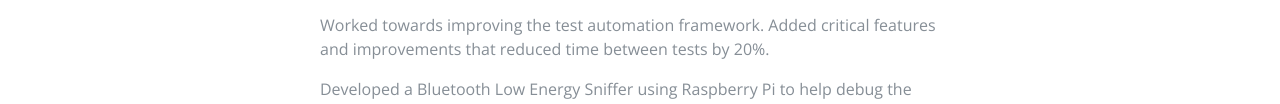
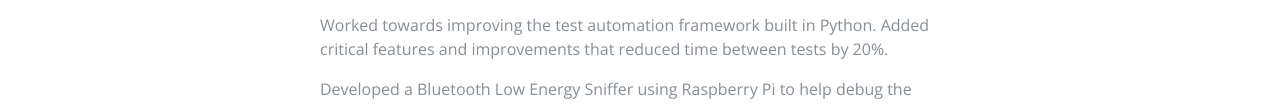
Before and after one commit to jainromil/jainromil.github.io, a plain HTML site: page index.html in a window 1280 px wide. Shown: the part 1066-1170 px from the top of the page. Drawn offline with nearby package versions, Linux system fonts and the light colour scheme; a web font is replaced by a local one.

Commit message:
Update resume

```diff
--- a/index.html
+++ b/index.html
@@ -119,7 +119,7 @@
                     <div class="resume-content mr-auto">
                         <h3 class="mb-0">Software Development Engineer Intern</h3>
                         <div class="subheading mb-3">Amazon</div>
-                        <p>Worked towards improving the test automation framework. Added critical features and improvements that reduced time between tests by 20%.</p>
+                        <p>Worked towards improving the test automation framework built in Python. Added critical features and improvements that reduced time between tests by 20%.</p>
                         <p>Developed a Bluetooth Low Energy Sniffer using Raspberry Pi to help debug the GATT characteristics being read or written between the provisioner and the peripheral device.</p>
                     </div>
                     <div class="resume-date text-md-right">
```
Also changed, not shown: 1 other file.
